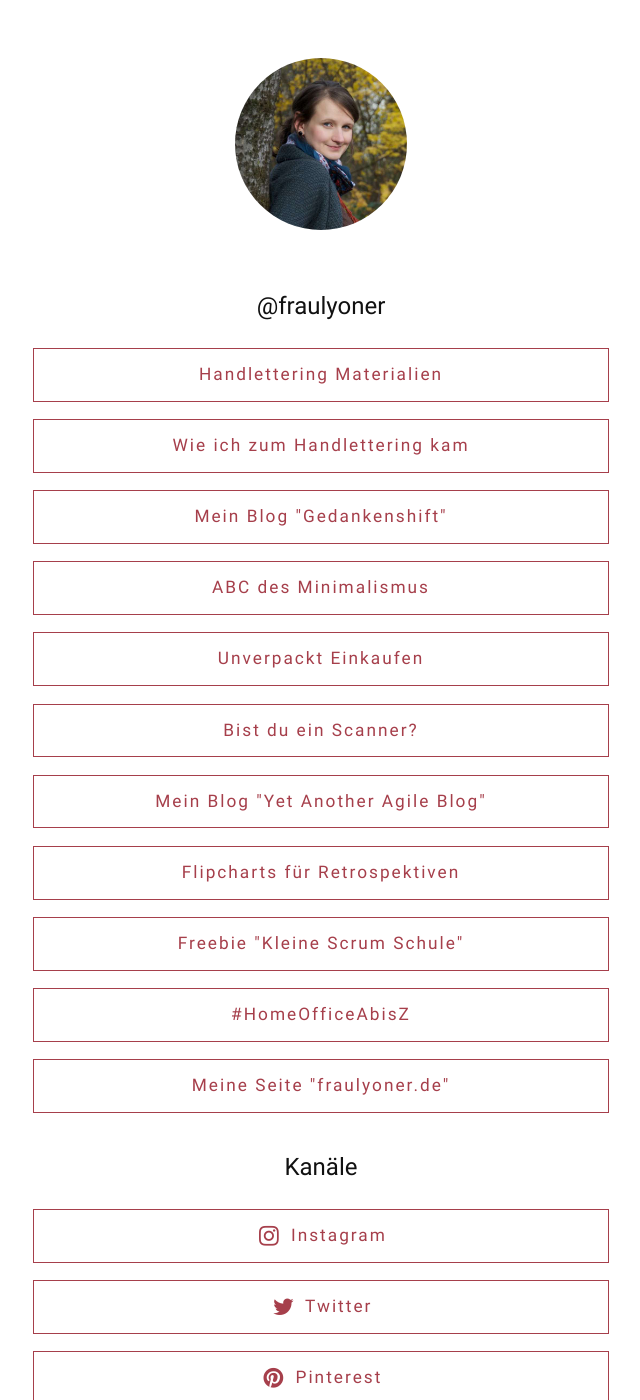
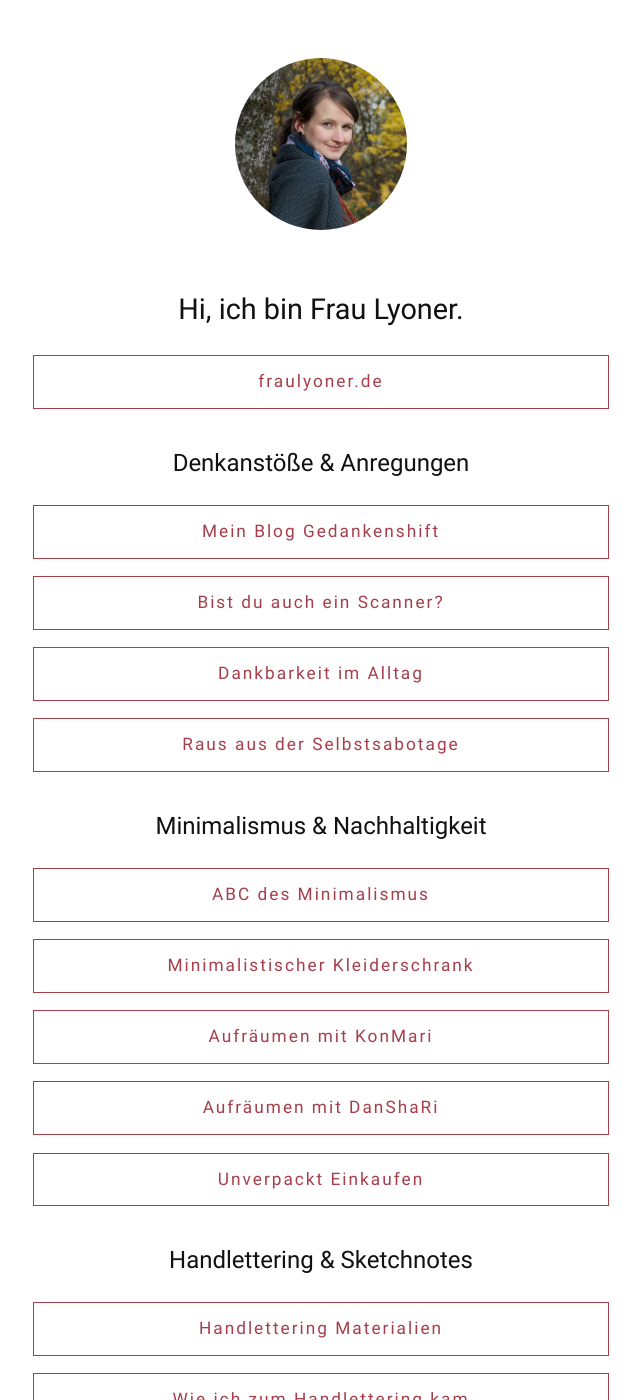
Before and after one commit to fraulyoner/fraulyoner.github.io, a Jekyll site: the page built from link-tree.html, in a window 1280 px wide and 1400 px high. Shown: the whole window, without its empty margins (319-959 px from the left). Built offline with Jekyll 4.4.1, drawn with Linux system fonts in a browser that asks for light colours; some of the changed text lies outside the part shown.

Commit message:
Update link tree, add structure

```diff
--- a/link-tree.html
+++ b/link-tree.html
@@ -3,7 +3,55 @@ layout: default
 ---
 
 <section>
-  <h3 class="center">@fraulyoner</h3>
+  <h2 class="center">Hi, ich bin Frau Lyoner.</h2>
+  <p>
+    <a class="button" href="index.html">
+      fraulyoner.de
+    </a>
+  </p>
+</section>
+
+<section>
+  <h3 class="center">Denkanst&ouml;&szlig;e &amp; Anregungen</h3>
+  <p>
+    <a class="button" target="_blank" href="{{ site.links.blog }}">
+      Mein Blog Gedankenshift
+    </a>
+    <a class="button" target="_blank" href="{{ site.links.blog }}perspektive/2018/09/14/wenn-man-alles-kann.html">
+      Bist du auch ein Scanner?
+    </a>
+    <a class="button" target="_blank" href="{{ site.links.blog }}perspektive/2018/10/05/wie-du-dankbarkeit-in-deinem-leben-etablierst.html">
+      Dankbarkeit im Alltag
+    </a>
+    <a class="button" target="_blank" href="{{ site.links.blog }}perspektive/2019/02/23/wege-sich-selbst-zu-sabotieren-denkfallen.html">
+      Raus aus der Selbstsabotage
+    </a>
+  </p>
+</section>
+
+<section>
+  <h3 class="center">Minimalismus &amp; Nachhaltigkeit</h3>
+  <p>
+    <a class="button" target="_blank" href="{{ site.links.blog }}perspektive/2019/10/14/abc-des-minimalismus.html">
+      ABC des Minimalismus
+    </a>
+    <a class="button" target="_blank" href="{{ site.links.blog }}ordnung/2020/01/12/minimalistischer-kleiderschrank-experiment-capsule-wardrobe.html">
+      Minimalistischer Kleiderschrank
+    </a>
+    <a class="button" target="_blank" href="{{ site.links.blog }}ordnung/2018/02/26/aufraumen-mit-konmari-teil-1-prinzip.html">
+      Aufräumen mit KonMari
+    </a>
+    <a class="button" target="_blank" href="{{ site.links.blog }}ordnung/2018/05/27/aufraumen-mit-dan-sha-ri-leben-im-hier-und-jetzt.html">
+      Aufräumen mit DanShaRi
+    </a>
+    <a class="button" target="_blank" href="{{ site.links.blog }}nachhaltigkeit/2019/09/16/einkaufen-im-unverpackt-laden.html">
+      Unverpackt Einkaufen
+    </a>
+  </p>
+</section>
+
+<section>
+  <h3 class="center">Handlettering &amp; Sketchnotes</h3>
   <p>
     <a class="button" target="_blank" href="{{ site.links.blog }}nachhaltigkeit/2018/07/18/auswahl-handlettering-werkzeug.html">
       Handlettering Materialien
@@ -11,20 +59,17 @@ layout: default
     <a class="button" target="_blank" href="{{ site.links.blog }}perspektive/2020/01/23/tipps-beim-erlernen-einer-neuen-faehigkeit-meine-handlettering-story.html">
       Wie ich zum Handlettering kam
     </a>
-    <a class="button" target="_blank" href="{{ site.links.blog }}">
-      Mein Blog "Gedankenshift"
+    <a class="button" href="homeofficeabisz.html">
+      #HomeOfficeAbisZ
     </a>
-    <a class="button" target="_blank" href="{{ site.links.blog }}perspektive/2019/10/14/abc-des-minimalismus.html">
-      ABC des Minimalismus
-    </a>
-    <a class="button" target="_blank" href="{{ site.links.blog }}nachhaltigkeit/2019/09/16/einkaufen-im-unverpackt-laden.html">
-      Unverpackt Einkaufen
-    </a>
-    <a class="button" target="_blank" href="{{ site.links.blog }}perspektive/2018/09/14/wenn-man-alles-kann.html">
-      Bist du ein Scanner?
-    </a>
+  </p>
+</section>
+
+<section>
+  <h3 class="center">Flipcharts &amp; Visualisierungen</h3>
+  <p>
     <a class="button" target="_blank" href="{{ site.links.agile }}">
-      Mein Blog "Yet Another Agile Blog"
+      Yet Another Agile Blog
     </a>
     <a class="button" target="_blank" href="{{ site.links.agile }}tags/Retrospektive">
       Flipcharts f&uuml;r Retrospektiven
@@ -32,23 +77,20 @@ layout: default
     <a class="button" target="_blank" href="{{ site.links.agile }}2020/02/08/kleine-scrum-schule.html">
       Freebie "Kleine Scrum Schule"
     </a>
-    <a class="button" href="homeofficeabisz.html">
-      #HomeOfficeAbisZ
-    </a>
-    <a class="button" href="index.html">
-      Meine Seite "fraulyoner.de"
-    </a>
   </p>
 </section>
 
 <section>
   <h3 class="center">Kan&auml;le</h3>
   <p>
-    <a class="button" target="_blank" href="{{ site.user.instagram }}">
-      <i class="fa fa-lg fa-fw fa-instagram"></i> Instagram
+    <a class="button" href="mailto:{{ site.user.email }}">
+      <i class="fa fa-fw fa-envelope"></i> E-Mail
     </a>
     <a class="button" target="_blank" href="{{ site.user.twitter }}">
       <i class="fa fa-lg fa-fw fa-twitter"></i> Twitter
+    </a>
+    <a class="button" target="_blank" href="{{ site.user.instagram }}">
+      <i class="fa fa-lg fa-fw fa-instagram"></i> Instagram
     </a>
     <a class="button" target="_blank" href="{{ site.user.pinterest }}">
       <i class="fa fa-lg fa-fw fa-pinterest"></i> Pinterest
@@ -56,8 +98,5 @@ layout: default
     <a class="button" target="_blank" href="{{ site.user.github }}">
       <i class="fa fa-lg fa-fw fa-github-alt"></i> GitHub
     </a>
-    <a class="button" href="mailto:{{ site.user.email }}">
-      <i class="fa fa-fw fa-envelope"></i> E-Mail
-    </a>
   </p>
 </section>
```
